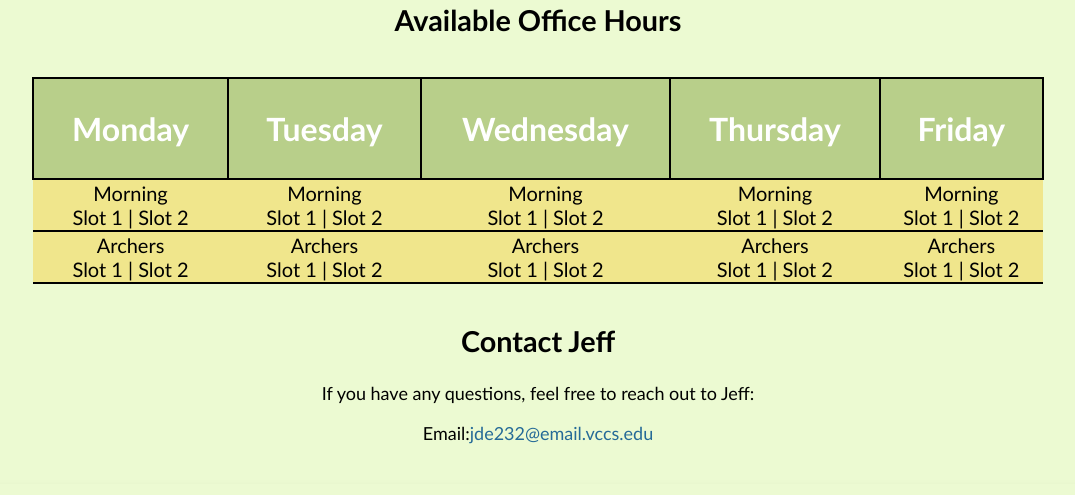
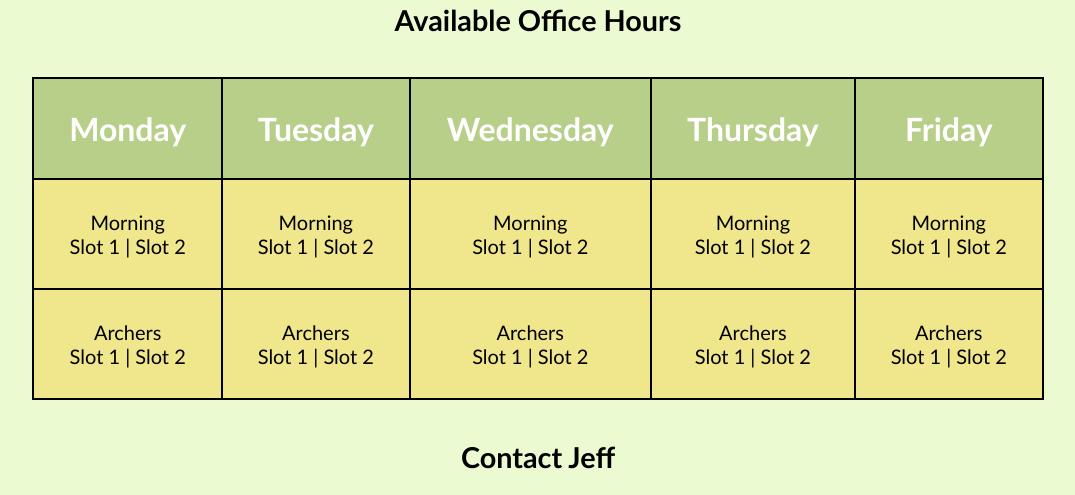
Before and after one commit to AntoanNikolov/BookJeff, a plain HTML site: page home.html in a window 1280 px wide. Shown: the part 94-589 px from the top of the page, without its empty margins (102-1177 px from the left). Drawn offline with Linux system fonts and the light colour scheme; no server answers.

Commit message:
fixed again

```diff
--- a/styles.css
+++ b/styles.css
@@ -92,7 +92,7 @@ hr {
     text-align: center;
     font-size: 1.5rem;
 }
-.calendar th, .office-hours td {
+.calendar th, .calendar td {
     padding: 30px;
     border: 2px solid #000;
     vertical-align: middle;
```
